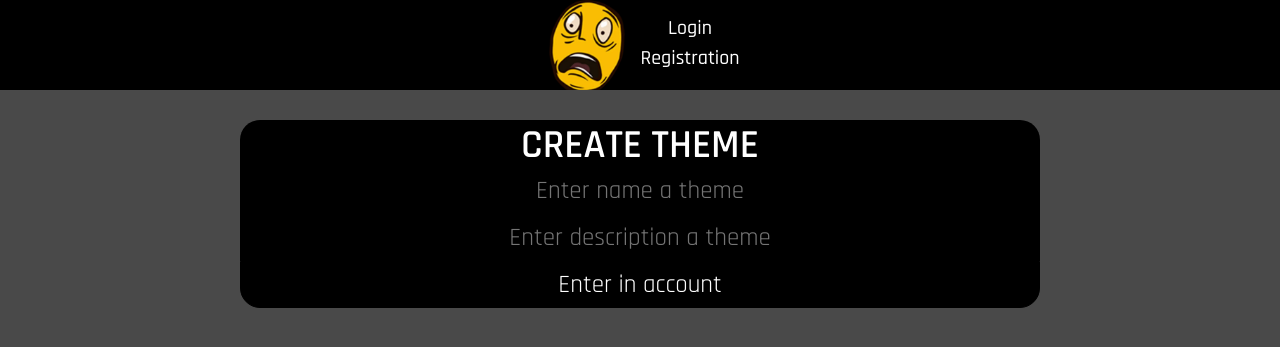
After one commit to Dodikxon/RoflanForum, a Django app: page /profile/create/theme in a window 1280 px wide. The commit adds this page. Shown: the top 347 px of the page. Run offline with Django 4.2, Linux system fonts and the light colour scheme.

Commit message:
Create theme on admin profile

```diff
--- a/RoflanForum/urls.py
+++ b/RoflanForum/urls.py
@@ -3,8 +3,9 @@ from django.urls import path, include
 from django.views.generic import TemplateView
 
 
+
 urlpatterns = [
     path('admin/', admin.site.urls),
     path('profile/', include('users.urls')),
-    path('', TemplateView.as_view(template_name='home.html'), name='home'),
+    path('', TemplateView.as_view(template_name='home.html',), name='home'),
 ]
--- /dev/null
+++ b/templates/forum/theme.html
@@ -0,0 +1,22 @@
+{% extends 'index.html' %}
+{% block title %}
+    Create Theme - RoflanZdarova
+{% endblock %}
+
+{% block content %}
+    <div class="content">
+        <div class="container">
+            <div class="common-subtitle">
+                <h1 class="common-subtitle-text">Create Theme
+                </h1>
+            </div>
+            <form action="{% url 'theme' %}" class="form-login" method="post" enctype="multipart/form-data">
+                {% csrf_token %}
+                {{ form }}
+                <input type="submit" value="Enter in account"
+                       class="form-login-submit">
+            </form>
+
+        </div>
+    </div>
+{% endblock %}
--- a/users/forms.py
+++ b/users/forms.py
@@ -1,7 +1,9 @@
 from django.contrib.auth.forms import UserCreationForm
 from django import forms
 from django.contrib.auth import get_user_model
+from django.forms import ModelForm
 from django.utils.translation import gettext_lazy as _
+from .models import *
 
 User = get_user_model()
 
@@ -44,3 +46,24 @@ class UserCreationForm(UserCreationForm):
     class Meta(UserCreationForm.Meta):
         model = User
         fields = ("username", "email")
+
+
+class CreateThemeForm(ModelForm):
+    name = forms.CharField(
+        label='',
+        required=True,
+        widget=forms.TextInput(
+            attrs={"class": "form-login-input",
+                   'placeholder': 'Enter name a theme'},)
+    )
+    description = forms.CharField(
+        label='',
+        required=False,
+        widget=forms.TextInput(
+            attrs={"class": "form-login-input",
+                   'placeholder': 'Enter description a theme'},)
+    )
+
+    class Meta:
+        model = CreateThemeModel
+        fields = ['name', 'description']
--- a/users/models.py
+++ b/users/models.py
@@ -12,3 +12,11 @@ class User(AbstractUser):
 
     def get_absolute_url(self):
         return reverse("profile_id", kwargs={"pk": self.id})
+
+
+class CreateThemeModel(models.Model):
+    name = models.CharField(max_length=50)
+    description = models.CharField(max_length=300, blank=True)
+
+    def __str__(self):
+        return self.name
--- a/users/static/users/css/style.scss
+++ b/users/static/users/css/style.scss
@@ -149,6 +149,15 @@ header{
 .content{
 
   &-profile{
+
+    &-btn-theme{
+        color: #fff;
+        font-weight: 400;
+        font-size: 30px;
+        &:hover{
+          text-decoration: underline;
+        }
+    }
     &-header{
       display: flex;
       color: white;
--- a/users/urls.py
+++ b/users/urls.py
@@ -1,9 +1,9 @@
 from django.urls import path, include
 from .views import *
-
 
 urlpatterns = [
     path('', include('django.contrib.auth.urls')),
     path('registration/', Register.as_view(), name='register'),
     path('<int:pk>/', ProfileDetail.as_view(), name='profile_id'),
+    path('create/theme', CreateTheme.as_view(), name='theme'),
 ]
--- a/users/views.py
+++ b/users/views.py
@@ -1,10 +1,39 @@
 from django.contrib.auth import authenticate, login
 from django.shortcuts import render, redirect
 from django.views import View
-from django.views.generic import DetailView
+from django.views.generic import DetailView, ListView
 
 from .forms import *
 from .models import *
+
+
+class ThemeView(ListView):
+    model = CreateThemeModel
+    context_object_name = 'theme'
+
+
+class CreateTheme(View):
+    template_name = "forum/theme.html"
+
+    def get(self, request):
+        context = {
+            'form': CreateThemeForm()
+        }
+        return render(request, self.template_name, context)
+
+    def post(self, request):
+        form = CreateThemeForm(request.POST, request.FILES)
+
+        if form.is_valid():
+            form.save()
+            name = form.cleaned_data.get('name')
+            description = form.cleaned_data.get('description')
+            image = form.cleaned_data.get('image')
+            return redirect('home')
+        context = {
+            'form': form
+        }
+        return render(request, self.template_name, context)
 
 
 class ProfileDetail(DetailView):
```
Also changed, not shown: templates/home.html (+8 -5 lines), templates/registration/profile.html (+9 -0 lines), users/static/users/css/style.css (+8 -0 lines), users/admin.py (line endings or trailing spaces), users/static/users/css/style.min.css, 1 other file.
